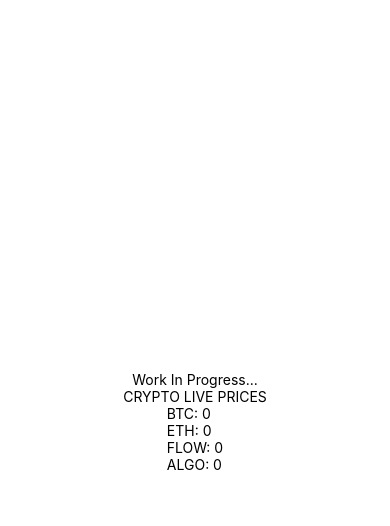
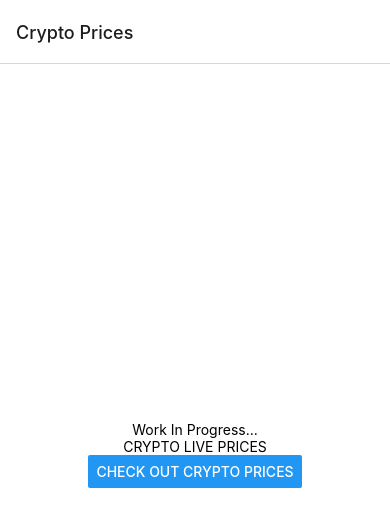
Before and after one commit to seanpatches/crypto-live-prices, a React Native app: screen / in a window 390 px wide. Shown: the top 526 px of the page. Built offline with nearby package versions, Linux system fonts and the light colour scheme; no server answers.

Commit message:
add React Navigation

```diff
--- a/App.tsx
+++ b/App.tsx
@@ -1,125 +1,28 @@
-import { StatusBar } from 'expo-status-bar';
-import React, { useCallback, useEffect, useRef, useState } from 'react';
-import { StyleSheet, Text, View } from 'react-native';
-import { fetchPriceByCurrency } from './services/requests';
-import { createTickerWebsocket } from './sockets/websockets';
-import { CryptoPrices, ChangingPrices, CurrencyTypes, MessageTypes } from './types';
+import * as React from 'react';
+import {NavigationContainer} from '@react-navigation/native';
+import PricesScreen from './Views/PricesScreen';
+import HomeScreen from './Views/HomeScreen';
+import { createNativeStackNavigator } from '@react-navigation/native-stack';
+import { RootStackParamList } from './types';
+import { Button } from 'react-native';
 
-const initialPricesState = {
-  BTC: 0,
-  ETH: 0,
-  FLOW: 0,
-  ALGO: 0,
-}
+const Stack = createNativeStackNavigator<RootStackParamList>();
 
-const initialChangingPricesState = {
-  currency: "BTC-USD",
-  price: 0,
-}
+const App = () => {
+  return (
+    <NavigationContainer>
+      <Stack.Navigator initialRouteName="HomeScreen" screenOptions={{ title: "Crypto Prices" }}>
+        <Stack.Screen
+          name="HomeScreen"
+          component={HomeScreen}
+          />
+        <Stack.Screen
+          name="PricesScreen"
+          component={PricesScreen}
+        />
+      </Stack.Navigator>
+    </NavigationContainer>
+  );
+};
 
-export default function App() {
-  //displayed array
-  const [prices, setPrices] = useState<CryptoPrices>(initialPricesState);
-  //changing price
-  const [changingPrice, setChangingPrice] = useState<ChangingPrices>(initialChangingPricesState);
-
-  useEffect(() => {
-    //call initial price info from Coinbase GET on pageload
-    const getAllPricesConcurrently = async() => {
-      const [priceBTC, priceETH, priceFlow, priceAlgo] = await Promise.all(
-        [
-          fetchPriceByCurrency(CurrencyTypes.BTC),
-          fetchPriceByCurrency(CurrencyTypes.ETH),
-          fetchPriceByCurrency(CurrencyTypes.FLOW),
-          fetchPriceByCurrency(CurrencyTypes.ALGO)
-        ]
-      );
-
-      setPrices({
-        BTC: priceBTC,
-        ETH: priceETH,
-        FLOW: priceFlow,
-        ALGO: priceAlgo
-      })
-    }
-
-    //to call an async function in useEffect, the function must be defined in useEffect
-    getAllPricesConcurrently();
-
-    //defines websocket on mount to be destroyed on dismount
-    const websocket = createTickerWebsocket(websocketMessageHandler);
-    //instantiate websocket, pass handler
-
-    const testDisconnect = setTimeout(async () => {
-      //tests an unintentional disconnect and reconnect for demo purposes
-      websocket.close(404);
-      clearTimeout(testDisconnect);
-    }, 10000);
-
-    //to properly maintain websocket connections, use AppState in the react-native to reconnect
-
-    return () => {
-      //close websocket on dismount, the 1000 code flags that it was intentional
-      websocket.close(1000);
-    }
-  }, [])
-
-  const websocketMessageHandler = (message: any) => {
-    //parse message and use to set changing state value
-    const { product_id, price } = message;
-    setChangingPrice({ currency: product_id, price })
-  }
-
-  const updatePrices = useCallback((newPriceData: ChangingPrices) => {
-    //parses the changing state, to effect current prices state, memoized by useCallback for optimization
-    const { currency, price } = newPriceData;
-    const newPrices = { ...prices}
-    switch(currency) {
-      case MessageTypes.BTC:
-        newPrices.BTC = price;
-        break
-      case MessageTypes.ETH:
-        newPrices.ETH = price;
-        break
-      case MessageTypes.FLOW:
-        newPrices.FLOW = price;
-        break
-      case MessageTypes.ALGO:
-        newPrices.ALGO = price;
-        break
-    }
-    setPrices(newPrices);
-  }, [prices])
-
-  useEffect(() => {
-    //when the incoming data is set, this affects and changes the changing state value
-    updatePrices(changingPrice);
-  }, [changingPrice])
-
-
-  return (
-    <View style={styles.container}>
-      <Text>Work In Progress...</Text>
-      <Text>CRYPTO LIVE PRICES</Text>
-      {prices && (
-        <View>
-          <Text>BTC: {prices.BTC}</Text>
-          <Text>ETH: {prices.ETH}</Text>
-          <Text>FLOW: {prices.FLOW}</Text>
-          <Text>ALGO: {prices.ALGO}</Text>
-        </View>
-      )
-      }
-      <StatusBar style="auto" />
-    </View>
-  );
-}
-
-const styles = StyleSheet.create({
-  container: {
-    flex: 1,
-    backgroundColor: '#fff',
-    alignItems: 'center',
-    justifyContent: 'center',
-  },
-});
+export default App;
--- /dev/null
+++ b/Views/HomeScreen.tsx
@@ -0,0 +1,29 @@
+import React, { useCallback, useEffect, useState } from 'react';
+import { Button, StyleSheet, Text, View } from 'react-native';
+import { HomeScreenProps } from '../types';
+
+const HomeScreen = ({ navigation }: HomeScreenProps): React.JSX.Element => {
+  return (
+    <View style={styles.container}>
+      <Text>Work In Progress...</Text>
+      <Text>CRYPTO LIVE PRICES</Text>
+      <Button
+        title="Check out crypto prices"
+        onPress={() =>
+          navigation.navigate("PricesScreen")
+        }
+      />
+    </View>
+  );
+}
+
+const styles = StyleSheet.create({
+  container: {
+    flex: 1,
+    backgroundColor: '#fff',
+    alignItems: 'center',
+    justifyContent: 'center',
+  },
+});
+
+export default HomeScreen;
--- /dev/null
+++ b/Views/PricesScreen.tsx
@@ -0,0 +1,125 @@
+import { StatusBar } from 'expo-status-bar';
+import React, { useCallback, useEffect, useState } from 'react';
+import { StyleSheet, Text, View } from 'react-native';
+import { fetchPriceByCurrency } from '../services/requests';
+import { createTickerWebsocket } from '../sockets/websockets';
+import { CryptoPrices, ChangingPrices, CurrencyTypes, MessageTypes } from '../types';
+
+const initialPricesState = {
+  BTC: 0,
+  ETH: 0,
+  FLOW: 0,
+  ALGO: 0,
+}
+
+const initialChangingPricesState = {
+  currency: "BTC-USD",
+  price: 0,
+}
+
+const PricesScreen = () => {
+  //displayed array
+  const [prices, setPrices] = useState<CryptoPrices>(initialPricesState);
+  //changing price
+  const [changingPrice, setChangingPrice] = useState<ChangingPrices>(initialChangingPricesState);
+
+  useEffect(() => {
+    //call initial price info from Coinbase GET on pageload
+    const getAllPricesConcurrently = async() => {
+      const [priceBTC, priceETH, priceFlow, priceAlgo] = await Promise.all(
+        [
+          fetchPriceByCurrency(CurrencyTypes.BTC),
+          fetchPriceByCurrency(CurrencyTypes.ETH),
+          fetchPriceByCurrency(CurrencyTypes.FLOW),
+          fetchPriceByCurrency(CurrencyTypes.ALGO)
+        ]
+      );
+
+      setPrices({
+        BTC: priceBTC,
+        ETH: priceETH,
+        FLOW: priceFlow,
+        ALGO: priceAlgo
+      })
+    }
+
+    //to call an async function in useEffect, the function must be defined in useEffect
+    getAllPricesConcurrently();
+
+    //defines websocket on mount to be destroyed on dismount
+    const websocket = createTickerWebsocket(websocketMessageHandler);
+    //instantiate websocket, pass handler
+
+    const testDisconnect = setTimeout(async () => {
+      //tests an unintentional disconnect and reconnect for demo purposes
+      websocket.close(404);
+      clearTimeout(testDisconnect);
+    }, 10000);
+
+    //to properly maintain websocket connections, use AppState in the react-native to reconnect
+
+    return () => {
+      //close websocket on dismount, the 1000 code flags that it was intentional
+      websocket.close(1000);
+    }
+  }, [])
+
+  const websocketMessageHandler = (message: any) => {
+    //parse message and use to set changing state value
+    const { product_id, price } = message;
+    setChangingPrice({ currency: product_id, price })
+  }
+
+  const updatePrices = useCallback((newPriceData: ChangingPrices) => {
+    //parses the changing state, to effect current prices state, memoized by useCallback for optimization
+    const { currency, price } = newPriceData;
+    const newPrices = { ...prices}
+    switch(currency) {
+      case MessageTypes.BTC:
+        newPrices.BTC = price;
+        break
+      case MessageTypes.ETH:
+        newPrices.ETH = price;
+        break
+      case MessageTypes.FLOW:
+        newPrices.FLOW = price;
+        break
+      case MessageTypes.ALGO:
+        newPrices.ALGO = price;
+        break
+    }
+    setPrices(newPrices);
+  }, [prices])
+
+  useEffect(() => {
+    //when the incoming data is set, this affects and changes the changing state value
+    updatePrices(changingPrice);
+  }, [changingPrice])
+
+
+  return (
+    <View style={styles.container}>
+      {prices && (
+        <View>
+          <Text>BTC: {prices.BTC}</Text>
+          <Text>ETH: {prices.ETH}</Text>
+          <Text>FLOW: {prices.FLOW}</Text>
+          <Text>ALGO: {prices.ALGO}</Text>
+        </View>
+      )
+      }
+      <StatusBar style="auto" />
+    </View>
+  );
+}
+
+const styles = StyleSheet.create({
+  container: {
+    flex: 1,
+    backgroundColor: '#fff',
+    alignItems: 'center',
+    justifyContent: 'center',
+  },
+});
+
+export default PricesScreen;
--- a/package.json
+++ b/package.json
@@ -9,12 +9,16 @@
     "web": "expo start --web"
   },
   "dependencies": {
+    "@react-navigation/native": "^6.1.6",
+    "@react-navigation/native-stack": "^6.9.12",
     "axios": "^1.4.0",
     "expo": "~48.0.18",
     "expo-splash-screen": "~0.18.2",
     "expo-status-bar": "~1.4.4",
     "react": "18.2.0",
-    "react-native": "0.71.8"
+    "react-native": "0.71.8",
+    "react-native-safe-area-context": "4.5.0",
+    "react-native-screens": "~3.20.0"
   },
   "devDependencies": {
     "@babel/core": "^7.20.0",
--- a/types.tsx
+++ b/types.tsx
@@ -1,3 +1,15 @@
+import type { NativeStackScreenProps } from '@react-navigation/native-stack';
+
+
+export type RootStackParamList = {
+  HomeScreen: undefined,
+  PricesScreen: undefined,
+}
+
+export type HomeScreenProps = NativeStackScreenProps<RootStackParamList,'HomeScreen'>;
+export type PricesScreenProps =  NativeStackScreenProps<RootStackParamList,'PricesScreen'>;
+
+
 export type CryptoPrices = {
   BTC: number,
   ETH: number,
```
Also changed, not shown: 3 other files (tests, documents, lock files or other folders).
